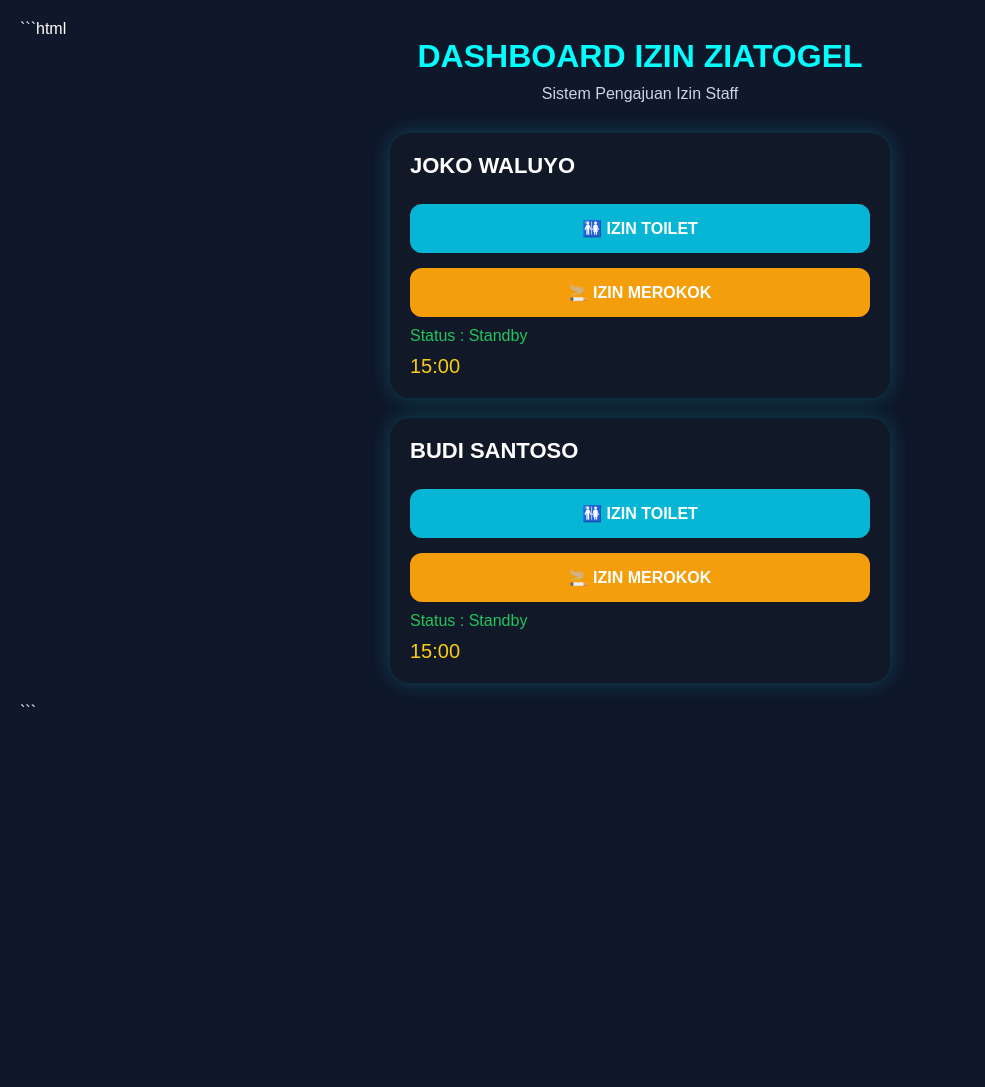
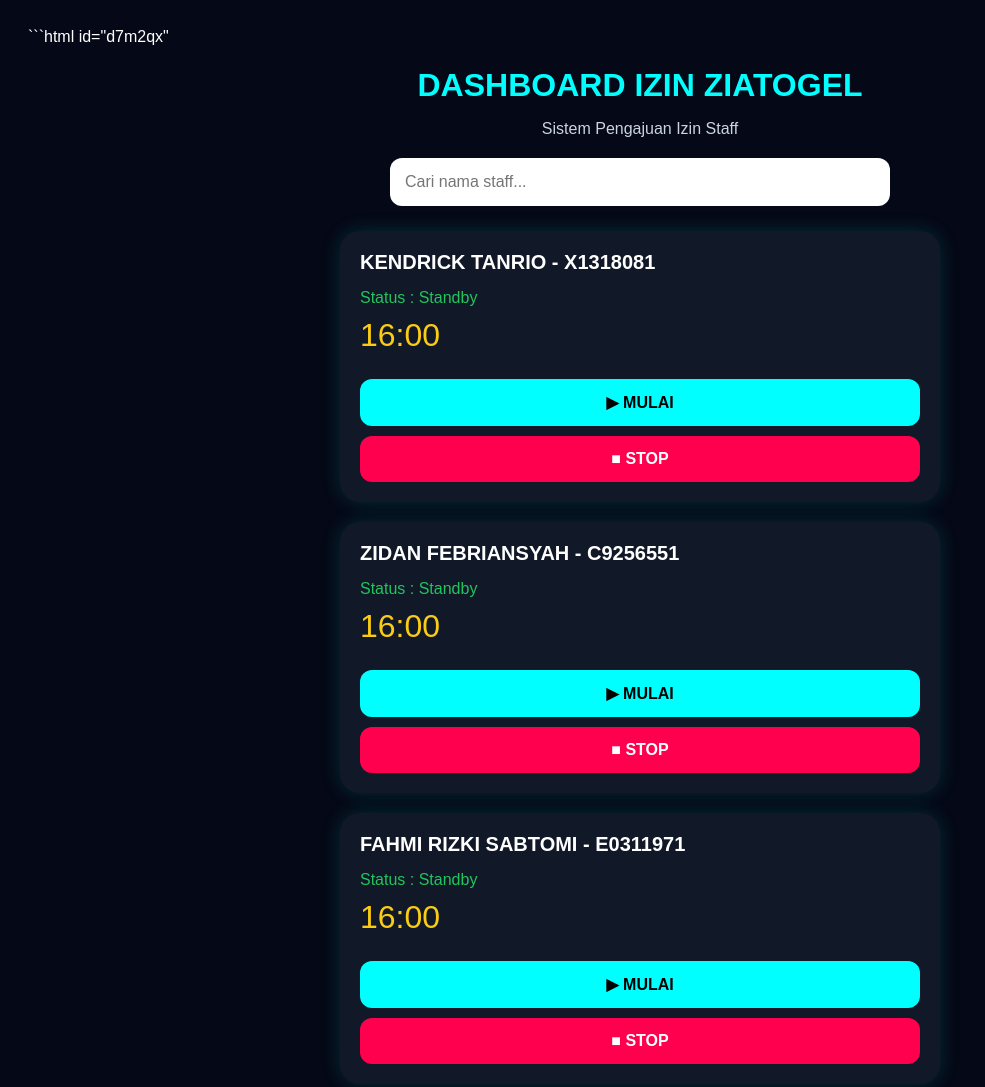
Before and after one commit to mhdfikramden8877-bit/apa-ajala-, a plain HTML site: page index.html in a window 1280 px wide. Shown: the top 1087 px of the page, without its empty margins (0-985 px from the left). Before the commit the page ends 800 px from the top, so only its background shows below. Drawn offline with Linux system fonts and the light colour scheme.

Commit message:
Add files via upload

````diff
--- a/index.html
+++ b/index.html
@@ -1,95 +1,13 @@
-```html
+```html id="d7m2qx"
 <!DOCTYPE html>
 <html lang="id">
 <head>
-<meta charset="UTF-8">
-<meta name="viewport" content="width=device-width, initial-scale=1.0">
+  <meta charset="UTF-8">
+  <meta name="viewport" content="width=device-width, initial-scale=1.0">
 
-<title>Dashboard Izin ZIATOGEL</title>
+  <title>Dashboard Izin ZIATOGEL</title>
 
-<style>
-
-*{
-  margin:0;
-  padding:0;
-  box-sizing:border-box;
-}
-
-body{
-  font-family:Arial;
-  background:#0f172a;
-  color:white;
-  padding:20px;
-}
-
-h1{
-  text-align:center;
-  margin-bottom:10px;
-  color:cyan;
-}
-
-.subtitle{
-  text-align:center;
-  margin-bottom:30px;
-  color:#cbd5e1;
-}
-
-.container{
-  max-width:500px;
-  margin:auto;
-}
-
-.card{
-  background:#111827;
-  border-radius:20px;
-  padding:20px;
-  margin-bottom:20px;
-  box-shadow:0 0 20px rgba(0,255,255,0.2);
-}
-
-.nama{
-  font-size:22px;
-  font-weight:bold;
-  margin-bottom:10px;
-}
-
-.status{
-  margin-top:10px;
-  color:#22c55e;
-}
-
-.timer{
-  margin-top:10px;
-  font-size:20px;
-  color:#facc15;
-}
-
-button{
-  width:100%;
-  padding:15px;
-  border:none;
-  border-radius:12px;
-  font-size:16px;
-  font-weight:bold;
-  cursor:pointer;
-  margin-top:15px;
-}
-
-.toilet{
-  background:#06b6d4;
-  color:white;
-}
-
-.rokok{
-  background:#f59e0b;
-  color:white;
-}
-
-button:hover{
-  opacity:0.9;
-}
-
-</style>
+  <link rel="stylesheet" href="style.css">
 </head>
 
 <body>
@@ -100,99 +18,92 @@ button:hover{
 Sistem Pengajuan Izin Staff
 </p>
 
-<div class="container">
+<div class="search-box">
+  <input
+    type="text"
+    id="searchInput"
+    placeholder="Cari nama staff..."
+    onkeyup="filterNama()"
+  >
+</div>
+
+<div class="container" id="staffContainer">
+
+  <!-- STAFF -->
 
   <div class="card">
+    <div class="nama">KENDRICK TANRIO - X1318081</div>
+    <div class="status">Status : Standby</div>
+    <div class="timer">16:00</div>
 
-    <div class="nama">
-      JOKO WALUYO
-    </div>
-
-    <button class="toilet" onclick="mulaiTimer(this)">
-      🚻 IZIN TOILET
+    <button class="start-btn" onclick="mulaiTimer(this)">
+      ▶ MULAI
     </button>
 
-    <button class="rokok" onclick="mulaiTimer(this)">
-      🚬 IZIN MEROKOK
+    <button class="stop-btn" onclick="stopTimer(this)">
+      ■ STOP
     </button>
-
-    <div class="status">
-      Status : Standby
-    </div>
-
-    <div class="timer">
-      15:00
-    </div>
-
   </div>
 
   <div class="card">
+    <div class="nama">ZIDAN FEBRIANSYAH - C9256551</div>
+    <div class="status">Status : Standby</div>
+    <div class="timer">16:00</div>
 
-    <div class="nama">
-      BUDI SANTOSO
-    </div>
-
-    <button class="toilet" onclick="mulaiTimer(this)">
-      🚻 IZIN TOILET
+    <button class="start-btn" onclick="mulaiTimer(this)">
+      ▶ MULAI
     </button>
 
-    <button class="rokok" onclick="mulaiTimer(this)">
-      🚬 IZIN MEROKOK
+    <button class="stop-btn" onclick="stopTimer(this)">
+      ■ STOP
+    </button>
+  </div>
+
+  <div class="card">
+    <div class="nama">FAHMI RIZKI SABTOMI - E0311971</div>
+    <div class="status">Status : Standby</div>
+    <div class="timer">16:00</div>
+
+    <button class="start-btn" onclick="mulaiTimer(this)">
+      ▶ MULAI
     </button>
 
-    <div class="status">
-      Status : Standby
-    </div>
+    <button class="stop-btn" onclick="stopTimer(this)">
+      ■ STOP
+    </button>
+  </div>
 
-    <div class="timer">
-      15:00
-    </div>
+  <div class="card">
+    <div class="nama">MUHAMMAD VALHANS LUBIS - C9039911</div>
+    <div class="status">Status : Standby</div>
+    <div class="timer">16:00</div>
 
+    <button class="start-btn" onclick="mulaiTimer(this)">
+      ▶ MULAI
+    </button>
+
+    <button class="stop-btn" onclick="stopTimer(this)">
+      ■ STOP
+    </button>
+  </div>
+
+  <div class="card">
+    <div class="nama">MUHAMMAD FIKRAM DENALDO - X8318440</div>
+    <div class="status">Status : Standby</div>
+    <div class="timer">16:00</div>
+
+    <button class="start-btn" onclick="mulaiTimer(this)">
+      ▶ MULAI
+    </button>
+
+    <button class="stop-btn" onclick="stopTimer(this)">
+      ■ STOP
+    </button>
   </div>
 
 </div>
 
-<script>
-
-function mulaiTimer(button){
-
-  const card = button.parentElement;
-
-  const status = card.querySelector(".status");
-  const timerDisplay = card.querySelector(".timer");
-
-  status.innerHTML = "Status : Sedang Izin";
-
-  let waktu = 15 * 60;
-
-  const interval = setInterval(function(){
-
-    let menit = Math.floor(waktu / 60);
-    let detik = waktu % 60;
-
-    if(detik < 10){
-      detik = "0" + detik;
-    }
-
-    timerDisplay.innerHTML = menit + ":" + detik;
-
-    waktu--;
-
-    if(waktu < 0){
-
-      clearInterval(interval);
-
-      timerDisplay.innerHTML = "Selesai";
-
-      status.innerHTML = "Status : Kembali";
-
-    }
-
-  },1000);
-
-}
-
-</script>
+<script src="script.js"></script>
 
 </body>
 </html>
--- a/script.js
+++ b/script.js
@@ -1,45 +1,35 @@
-```javascript id="x8p4mv"
+```javascript id="x2m7ql"
+let timers = new Map();
+
 function mulaiTimer(button){
 
-  // Cari card staff
   const card = button.parentElement;
 
-  // Ambil status & timer
+  const timerDisplay = card.querySelector(".timer");
   const status = card.querySelector(".status");
-  const timerDisplay = card.querySelector(".timer");
 
-  // Cegah spam klik
-  const semuaButton = card.querySelectorAll("button");
+  // Cegah double timer
+  if(timers.has(card)){
+    return;
+  }
 
-  semuaButton.forEach(btn => {
-    btn.disabled = true;
-    btn.style.opacity = "0.6";
-  });
+  let waktu = 16 * 60;
 
-  // Ubah status
   status.innerHTML = "Status : Sedang Izin";
 
-  // Waktu 15 menit
-  let waktu = 15 * 60;
-
-  // Jalankan countdown
   const interval = setInterval(function(){
 
     let menit = Math.floor(waktu / 60);
     let detik = waktu % 60;
 
-    // Tambah angka 0
     if(detik < 10){
       detik = "0" + detik;
     }
 
-    // Tampilkan timer
     timerDisplay.innerHTML = menit + ":" + detik;
 
-    // Kurangi waktu
     waktu--;
 
-    // Jika selesai
     if(waktu < 0){
 
       clearInterval(interval);
@@ -48,19 +38,66 @@ function mulaiTimer(button){
 
       status.innerHTML = "Status : Kembali";
 
-      // Aktifkan tombol lagi
-      semuaButton.forEach(btn => {
-        btn.disabled = false;
-        btn.style.opacity = "1";
-      });
+      timers.delete(card);
 
     }
 
   },1000);
 
+  timers.set(card, interval);
+
 }
 
-/* CONSOLE */
+function stopTimer(button){
+
+  const card = button.parentElement;
+
+  const timerDisplay = card.querySelector(".timer");
+  const status = card.querySelector(".status");
+
+  if(timers.has(card)){
+
+    clearInterval(timers.get(card));
+
+    timers.delete(card);
+
+  }
+
+  timerDisplay.innerHTML = "16:00";
+
+  status.innerHTML = "Status : Standby";
+
+}
+
+function filterNama(){
+
+  const input = document
+  .getElementById("searchInput")
+  .value
+  .toLowerCase();
+
+  const cards = document.querySelectorAll(".card");
+
+  cards.forEach(card => {
+
+    const nama = card
+    .querySelector(".nama")
+    .innerText
+    .toLowerCase();
+
+    if(nama.includes(input)){
+
+      card.style.display = "block";
+
+    }else{
+
+      card.style.display = "none";
+
+    }
+
+  });
+
+}
 
 console.log("Dashboard Izin Aktif");
 ```
--- a/style.css
+++ b/style.css
@@ -1,4 +1,4 @@
-```css id="n4v8qy"
+```css id="w3n8pv"
 *{
   margin:0;
   padding:0;
@@ -6,209 +6,88 @@
 }
 
 body{
-  font-family:Arial, sans-serif;
   background:#050816;
   color:white;
-  min-height:100vh;
+  font-family:Arial;
   padding:20px;
-  overflow-x:hidden;
 }
-
-/* BACKGROUND NEON */
-
-body::before{
-  content:"";
-  position:fixed;
-  width:500px;
-  height:500px;
-  background:#00ffff;
-  filter:blur(180px);
-  opacity:0.15;
-  top:-150px;
-  left:-150px;
-  z-index:-1;
-
-  animation:glowMove 8s infinite alternate;
-}
-
-@keyframes glowMove{
-
-  from{
-    transform:translate(0,0);
-  }
-
-  to{
-    transform:translate(200px,150px);
-  }
-
-}
-
-/* TITLE */
 
 h1{
   text-align:center;
-  font-size:38px;
   color:#00ffff;
-
-  text-shadow:
-  0 0 10px #00ffff,
-  0 0 20px #00ffff,
-  0 0 40px #00ffff;
-
   margin-bottom:10px;
 }
 
 .subtitle{
   text-align:center;
   color:#cbd5e1;
-  margin-bottom:30px;
+  margin-bottom:20px;
+}
+
+.search-box{
+  max-width:500px;
+  margin:auto;
+  margin-bottom:25px;
+}
+
+.search-box input{
+  width:100%;
+  padding:15px;
+  border:none;
+  border-radius:12px;
   font-size:16px;
 }
 
-/* CONTAINER */
-
 .container{
-  max-width:500px;
+  max-width:600px;
   margin:auto;
 }
 
-/* CARD STAFF */
-
 .card{
-  background:rgba(15,23,42,0.8);
-
-  border:1px solid rgba(255,255,255,0.1);
-
-  backdrop-filter:blur(15px);
-
-  border-radius:25px;
-
-  padding:25px;
-
-  margin-bottom:25px;
+  background:#111827;
+  padding:20px;
+  border-radius:20px;
+  margin-bottom:20px;
 
   box-shadow:
-  0 0 25px rgba(0,255,255,0.15);
-
-  transition:0.3s;
+  0 0 20px rgba(0,255,255,0.15);
 }
 
-.card:hover{
-  transform:translateY(-5px);
+.nama{
+  font-size:20px;
+  font-weight:bold;
+  margin-bottom:15px;
 }
 
-/* NAMA STAFF */
-
-.nama{
-  font-size:24px;
-  font-weight:bold;
-  text-align:center;
-  margin-bottom:20px;
-
-  color:white;
+.status{
+  color:#22c55e;
+  margin-bottom:10px;
 }
 
-/* BUTTON */
+.timer{
+  font-size:32px;
+  color:#facc15;
+  margin-bottom:15px;
+}
 
 button{
   width:100%;
-
-  padding:15px;
-
+  padding:14px;
   border:none;
-
-  border-radius:15px;
-
+  border-radius:12px;
   font-size:16px;
-
   font-weight:bold;
-
   cursor:pointer;
-
-  margin-top:15px;
-
-  transition:0.3s;
+  margin-top:10px;
 }
 
-/* BUTTON TOILET */
-
-.toilet{
+.start-btn{
   background:#00ffff;
   color:black;
-
-  box-shadow:
-  0 0 15px #00ffff,
-  0 0 30px #00ffff;
 }
 
-/* BUTTON ROKOK */
-
-.rokok{
-  background:#ff00ff;
+.stop-btn{
+  background:#ff004f;
   color:white;
-
-  box-shadow:
-  0 0 15px #ff00ff,
-  0 0 30px #ff00ff;
-}
-
-/* BUTTON HOVER */
-
-button:hover{
-  transform:scale(1.05);
-}
-
-/* STATUS */
-
-.status{
-  margin-top:18px;
-  text-align:center;
-  font-size:16px;
-  font-weight:bold;
-  color:#22c55e;
-}
-
-/* TIMER */
-
-.timer{
-  margin-top:12px;
-
-  text-align:center;
-
-  font-size:30px;
-
-  font-weight:bold;
-
-  color:#facc15;
-
-  text-shadow:
-  0 0 10px #facc15,
-  0 0 20px #facc15;
-}
-
-/* MOBILE */
-
-@media(max-width:600px){
-
-  body{
-    padding:15px;
-  }
-
-  h1{
-    font-size:30px;
-  }
-
-  .card{
-    padding:20px;
-  }
-
-  .nama{
-    font-size:20px;
-  }
-
-  .timer{
-    font-size:26px;
-  }
-
 }
 ```
````
